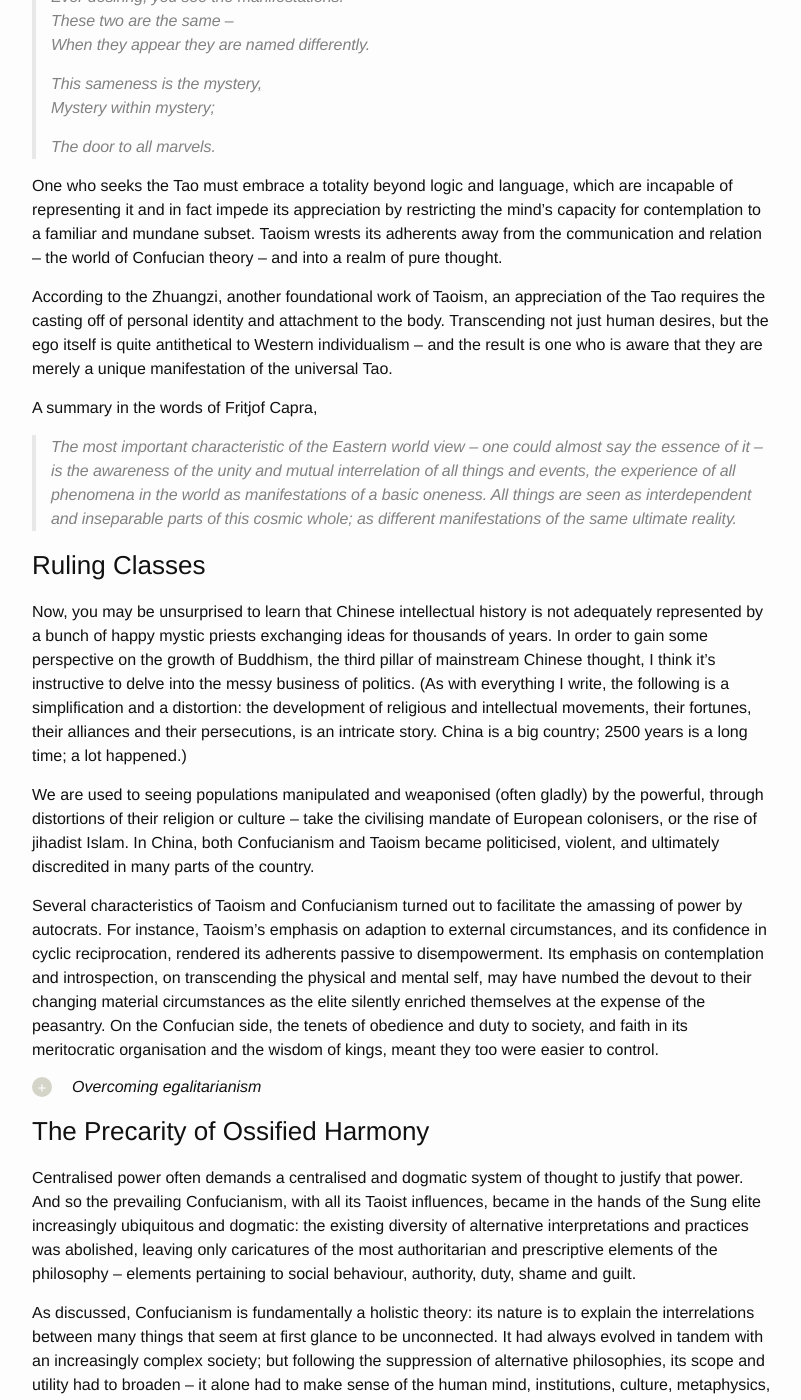
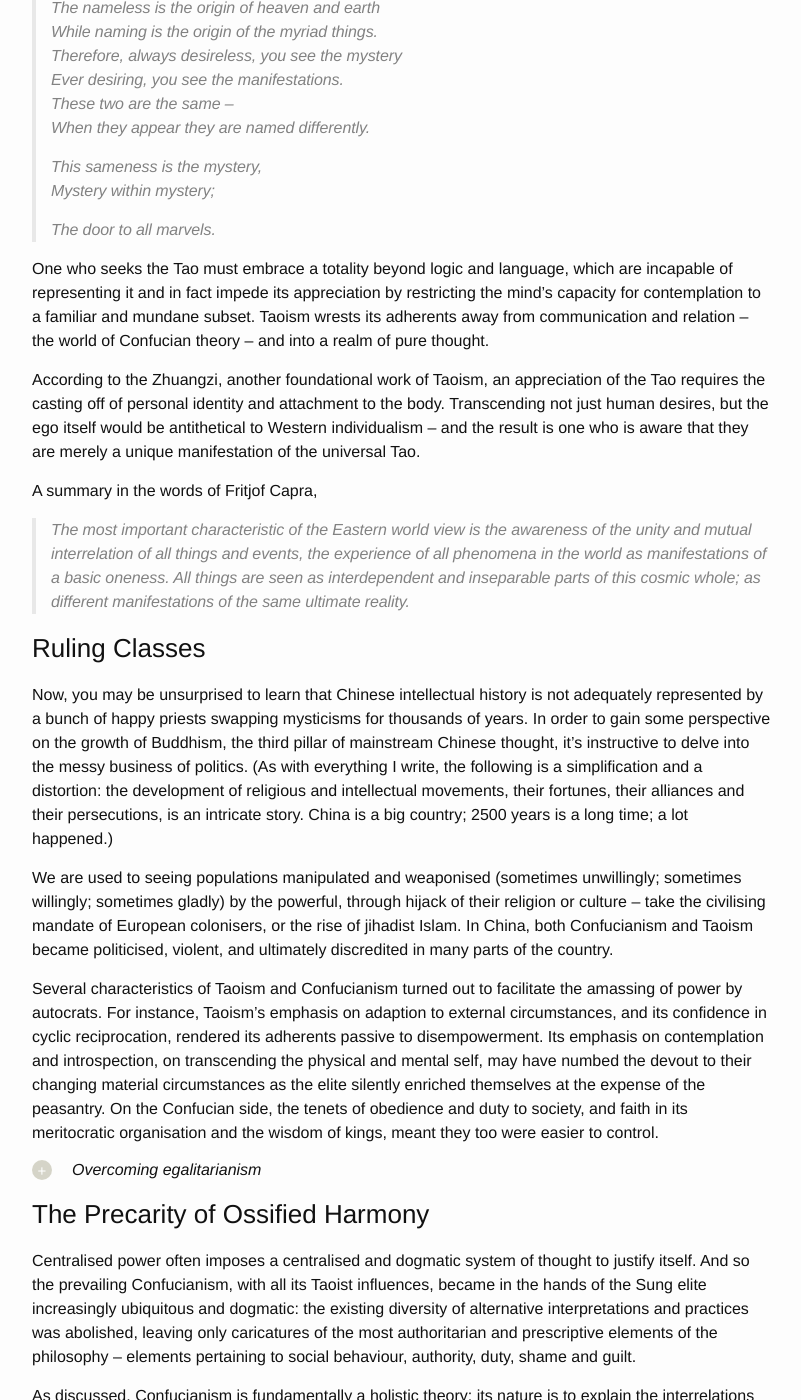
Before and after one commit to Allium/WithoutHeadOrFoot, a Jekyll site: the page built from _posts/2016-08-12-Roots-of-Paradigm-3.md, in a window 1280 px wide and 1400 px high, scrolled down 2449 px. Shown: the whole window, without its empty margins (238-1039 px from the left). Built offline with Jekyll 4.4.1, drawn with Linux system fonts in a browser that asks for light colours; comment, search, counter and statistics services are not loaded; some of the changed text lies outside the part shown.

Commit message:
Minor edits to Paradigm 3. Change to index.

```diff
--- a/_posts/2016-08-12-Roots-of-Paradigm-3.md
+++ b/_posts/2016-08-12-Roots-of-Paradigm-3.md
@@ -56,7 +56,8 @@
 	</div>
 </div>
 
-This brings us back to hierarchy, seemingly a central theme in Western culture. The high value Confucianism ascribes to harmony in human affairs makes it more important to reconcile divergent views than to establish supremacy. Consequently, we see throughout history a greater tendency to incorporate new ideas and philosophies into existing paradigms.
+<!-- This brings us back to hierarchy, seemingly a central theme in Western culture. -->
+The high value Confucians ascribe to harmony in human affairs makes it more important to reconcile divergent views than to establish supremacy. Consequently, we see throughout history a greater tendency to incorporate new ideas and philosophies into existing paradigms.
 This is particularly clear in its relationship with Taoism.
 
 
@@ -66,11 +67,24 @@
 
 Taoism evolved in parallel with Confucianism; from their founding in the fifth century BC, their respective prominence varied regionally and over time. We shall see that the two schools are very much distinguished by their ethics, and by their roles in society and in the lives of their practitioners. Whereas Confucianism prescribed behavioural norms for individuals' interactions, promoting self-cultivation and personal excellence in accordance with a moral code, Taoism was somewhat less concerned with society and more concerned with (super-)personal discovery of mystical universal truth.
 
-Nevertheless, each would come to adopt elements of the other's ontology. For instance, Confucians adopted Taoist ideas about the primacy of [cycles in nature](http://www.acmuller.net/con-dao/daodejing.html#div-17): these originally invited contemplation of eternity, one's role in the present, and the futility of posterity, but were partially reinterpreted into a more "astrological" framework for explaining the fortunes of society and understanding patterns of harmony in the cosmos.
+Nevertheless, each would come to embrace elements of the other's ontology. For instance, Confucians adopted Taoist ideas about the primacy of [cycles in nature](http://www.acmuller.net/con-dao/daodejing.html#div-17): these originally invited contemplation of eternity, one's role in the present, and the futility of posterity, but were partially reinterpreted into a more "astrological" framework for explaining the fortunes of society and understanding patterns of harmony in the cosmos.
 
-In Taoism, cycles also symbolised the inevitability of change, which in turn contributed to the principle of wei wu wei, action without action. This held that to resist change was to interfere in nature and provoke negative outcomes (perhspas revealing another overlap with Confucianism, in the sense that both promote in their own way accommodation and synthesis over struggle and supremacy).
+In Taoism, cycles could also symbolise the inevitability of change, which in turn contributed to the principle of wei wu wei, action without action. This held that to resist change was to interfere in nature and provoke negative outcomes (perhspas revealing another overlap with Confucianism, in the sense that both promote in their own way accommodation and synthesis over struggle and supremacy).
 
-Another instance of philosophical cross-fertilisation was the [yin-yang symbol](http://www.vectorportal.com/img_novi/yinyang_6649.jpg), which embodies the idea that what we may perceive as opposites (e.g. light and dark, hot and cold, active and passive) are in fact complementary aspects of a deeper unity. In combination with the theory of cycles, they represent the dynamic couplet whose tanrantistic oscillations underpin the development of all phenomena.
+<div class="expanding_section">
+    <a href="#hide_acupuncture" class="hide" id="hide_acupuncture">+</a>
+    <a href="#show_acupuncture" class="show" id="show_acupuncture">-</a>
+    <div class="question">
+		Harmony, holism, and oscillation in Taosit acupuncture
+	</div>
+	<div class="answer">
+		<p>
+		Not written yet -- coming soon!
+		</p>
+	</div>
+</div>
+
+Another instance of philosophical cross-fertilisation was the [yin-yang symbol](http://www.vectorportal.com/img_novi/yinyang_6649.jpg), which embodies the idea that what Westerners may naturally perceive as opposites (e.g. light and dark, hot and cold, active and passive) are in fact complementary aspects of a deeper unity. The point is not to grow attached to a conception or perception of light, say, on its own, but to understand that light is a shadow of something more fundamental &ndash; the unity of light and darkness. In combination with the theory of cycles, yin and yang represent the dynamic couplet whose tanrantistic oscillations underpin the development of all phenomena.
 
 This so-called "dualistic monism" is taken further in traditional Taoist thought, which identifies the Tao as the author of all apparent reality. The Tao is the single, monistic root entity which begets all apparent diversity as efflorescence. The opening chapter of Laotzi's (aka Lao Tsu) Tao Te Ching (aka Daode Jing) reads
 
@@ -88,21 +102,23 @@
 >
 > The door to all marvels.
 
-One who seeks the Tao must embrace a totality beyond logic and language, which are incapable of representing it and in fact impede its appreciation by restricting the mind's capacity for contemplation to a familiar and mundane subset. Taoism wrests its adherents away from the communication and relation &ndash; the world of Confucian theory &ndash; and into a realm of pure thought.
+One who seeks the Tao must embrace a totality beyond logic and language, which are incapable of representing it and in fact impede its appreciation by restricting the mind's capacity for contemplation to a familiar and mundane subset. Taoism wrests its adherents away from communication and relation &ndash; the world of Confucian theory &ndash; and into a realm of pure thought.
 
-According to the Zhuangzi, another foundational work of Taoism, an appreciation of the Tao requires the casting off of personal identity and attachment to the body. Transcending not just human desires, but the ego itself is quite antithetical to Western individualism &ndash; and the result is one who is aware that they are merely a unique manifestation of the universal Tao.
+According to the Zhuangzi, another foundational work of Taoism, an appreciation of the Tao requires the casting off of personal identity and attachment to the body. Transcending not just human desires, but the ego itself would be antithetical to Western individualism &ndash; and the result is one who is aware that they are merely a unique manifestation of the universal Tao.
 
 A summary in the words of Fritjof Capra,
 
-> The most important characteristic of the Eastern world view &ndash; one could almost say the essence of it &ndash; is the awareness of the unity and mutual interrelation of all things and events, the experience of all phenomena in the world as manifestations of a basic oneness. All things are seen as interdependent and inseparable parts of this cosmic whole; as different manifestations of the same ultimate reality.
+> The most important characteristic of the Eastern world view is the awareness of the unity and mutual interrelation of all things and events, the experience of all phenomena in the world as manifestations of a basic oneness. All things are seen as interdependent and inseparable parts of this cosmic whole; as different manifestations of the same ultimate reality.
 
 <!-- ========================================================================== -->
 
 ### Ruling Classes
 
-Now, you may be unsurprised to learn that Chinese intellectual history is not adequately represented by a bunch of happy mystic priests exchanging ideas for thousands of years. In order to gain some perspective on the growth of Buddhism, the third pillar of mainstream Chinese thought, I think it's instructive to delve into the messy business of politics. (As with everything I write, the following is a simplification and a distortion: the development of religious and intellectual movements, their fortunes, their alliances and their persecutions, is an intricate story. China is a big country; 2500 years is a long time; a lot happened.)
+Now, you may be unsurprised to learn that Chinese intellectual history is not adequately represented by a bunch of happy priests swapping mysticisms for thousands of years.
+In order to gain some perspective on the growth of Buddhism, the third pillar of mainstream Chinese thought, it’s instructive to delve into the messy business of politics.
+(As with everything I write, the following is a simplification and a distortion: the development of religious and intellectual movements, their fortunes, their alliances and their persecutions, is an intricate story. China is a big country; 2500 years is a long time; a lot happened.)
 
-We are used to seeing populations manipulated and weaponised (often gladly) by the powerful, through distortions of their religion or culture &ndash; take the civilising mandate of European colonisers, or the rise of jihadist Islam. In China, both Confucianism and Taoism became politicised, violent, and ultimately discredited in many parts of the country.
+We are used to seeing populations manipulated and weaponised (sometimes unwillingly; sometimes willingly; sometimes gladly) by the powerful, through hijack of their religion or culture &ndash; take the civilising mandate of European colonisers, or the rise of jihadist Islam. In China, both Confucianism and Taoism became politicised, violent, and ultimately discredited in many parts of the country.
 
 Several characteristics of Taoism and Confucianism turned out to facilitate the amassing of power by autocrats. For instance, Taoism's emphasis on adaption to external circumstances, and its confidence in cyclic reciprocation, rendered its adherents passive to disempowerment. Its emphasis on contemplation and introspection, on transcending the physical and mental self, may have numbed the devout to their changing material circumstances as the elite silently enriched themselves at the expense of the peasantry. On the Confucian side, the tenets of obedience and duty to society, and faith in its meritocratic organisation and the wisdom of kings, meant they too were easier to control.
 
@@ -132,11 +148,11 @@
 
 ### The Precarity of Ossified Harmony
 
-Centralised power often demands a centralised and dogmatic system of thought to justify that power. And so the prevailing Confucianism, with all its Taoist influences, became in the hands of the Sung elite increasingly ubiquitous and dogmatic: the existing diversity of alternative interpretations and practices was abolished, leaving only caricatures of the most authoritarian and prescriptive elements of the philosophy &ndash; elements pertaining to social behaviour, authority, duty, shame and guilt.
+Centralised power often imposes a centralised and dogmatic system of thought to justify itself. And so the prevailing Confucianism, with all its Taoist influences, became in the hands of the Sung elite increasingly ubiquitous and dogmatic: the existing diversity of alternative interpretations and practices was abolished, leaving only caricatures of the most authoritarian and prescriptive elements of the philosophy &ndash; elements pertaining to social behaviour, authority, duty, shame and guilt.
 
 As discussed, Confucianism is fundamentally a holistic theory: its nature is to explain the interrelations between many things that seem at first glance to be unconnected. It had always evolved in tandem with an increasingly complex society; but following the suppression of alternative philosophies, its scope and utility had to broaden &ndash; it alone had to make sense of the human mind, institutions, culture, metaphysics, nature and the cosmos, and place them into a coherent and exhaustive system of relationships.
 
-Problems start to arise when a holistic theory becomes monolithic &ndash; when it and it alone has to consistently encompass *everything* (analytic theories are much less unwieldy, which is perhaps one reason that science has made such impressive progress). And just like humourism in Enlightenment Europe (see last post in this series), the priests of the elitist Confucianism started to get things wrong: their cosmic cycles were seen to fail, they lost confidence in making tangible predictions.
+Problems start to arise when a holistic theory becomes monolithic &ndash; when it and it alone has to consistently encompass *everything* (analytic theories are much less unwieldy, which is perhaps one reason that science has made such impressive progress). And just like humourism in Enlightenment Europe (see the previous post in this series), the priests of the elitist Confucianism started to get things wrong: their cosmic cycles were seen to fail, they lost confidence in making tangible predictions.
 
 With a holist theory, a crack in one corner can spread throughout the whole structure.
 And since Confucianism's capacity for re-interpretation and renewal had been all but destroyed by political interests, the incremental burden of each failure eventually caused its credibility to crumble. Time was ripe for something new.
@@ -151,10 +167,10 @@
 For instance,
 Buddhism taught that true insight into the nature of life and the mind required the release of all attachment to material and mental constructs associated with the ego. Capra again:
 
-> The Buddhist holds that the idea of a separate, individual self is an illusion, just another form of maya &ndash; an intellectual concept that has no reality. To cling to this idea of a separate self leads to the same pain and suffering (duhkha) as the adherence to any other fixed category of thought.
+> The Buddhist holds that the idea of a separate, individual self is an illusion, an intellectual concept that has no reality (maya). To cling to this idea of a separate self leads to the same pain and suffering (duhkha) as the adherence to any other fixed category of thought.
 
 The goal of reaching towards a deeper reality beyond phenomena, through transendence of the self, resonated with the surviving adherents of Taoism.
-Through new techniques of meditation, through the illustrations of new stories which introduced new perspectives and interpretations, Buddhism touched the old current of monism. The Buddhist concept of dharma was translated into Taoism's Tao, nirvana (freedom from worldly ills) was translated into wu wei.
+Through new techniques of meditation, through the illustrations of new stories which introduced new perspectives and interpretations, Buddhism touched upon dormant currents of monism. The Buddhist concept of dharma was translated into Taoism's Tao, nirvana (freedom from worldly ills) was translated into wu wei, and so on.
 
 Buddhist teachings gained popularity even in the strongholds of Confucian elites in southern China, whose scholarship and refinement could be tested and expanded by new texts and materials. The Confucian dedication to popular education was reawakened, and new forms of morality and compassion introduced by Buddhists found Confucian parallells.
 
--- a/index.html
+++ b/index.html
@@ -1,7 +1,8 @@
 ---
 layout: default
-title: Home
+title: WHOF Home
 ---
+
 
 <div class="home">
 
```
Also changed, not shown: other parts of _posts/2016-08-12-Roots-of-Paradigm-3.md (+5 -5 lines).
